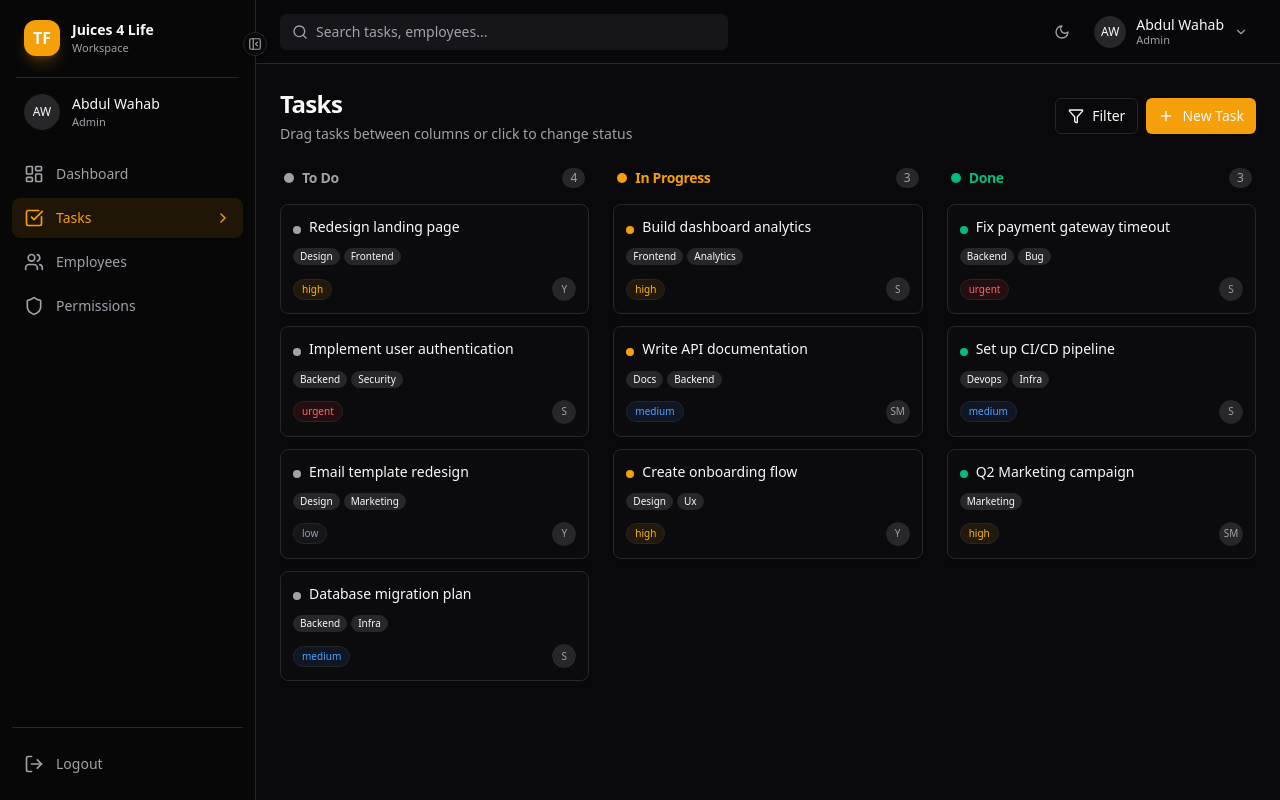
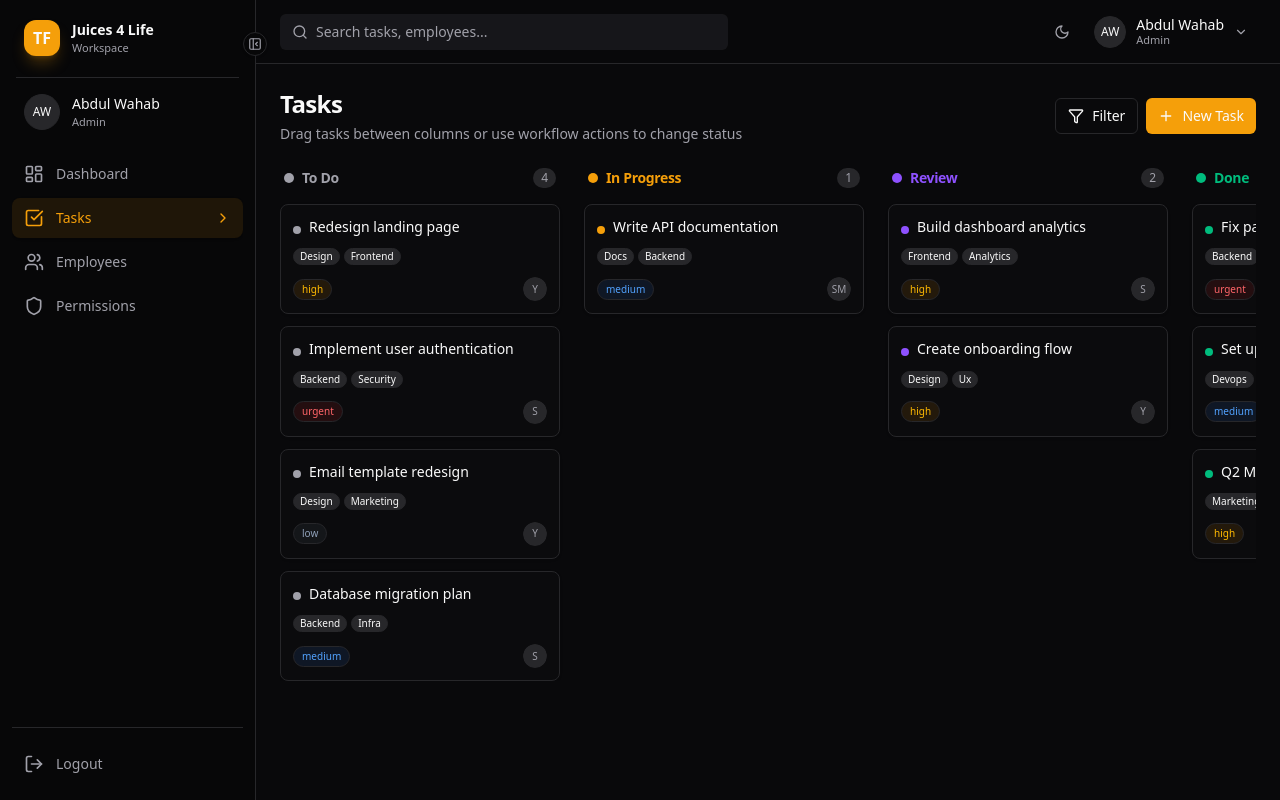
Before and after one commit to Awais512/juices4life, a Next.js app: page /tasks in a window 1280 px wide. Built offline with nearby package versions, Linux system fonts and the light colour scheme.

Commit message:
Added Review Column

```diff
--- a/features/dashboard/components/dashboard-home.tsx
+++ b/features/dashboard/components/dashboard-home.tsx
@@ -107,6 +107,7 @@ export function DashboardHome() {
                     "size-2 rounded-full shrink-0",
                     task.status === "todo" && "bg-muted-foreground",
                     task.status === "in-progress" && "bg-primary",
+                    task.status === "review" && "bg-violet-500",
                     task.status === "done" && "bg-emerald-500"
                   )} />
                   <div className="flex-1 min-w-0">
@@ -140,13 +141,13 @@ export function DashboardHome() {
               <div className="space-y-2">
                 <div className="flex justify-between text-sm">
                   <span className="text-muted-foreground">To Do</span>
-                  <span className="font-medium text-foreground">{stats.totalTasks - stats.tasksInProgress - stats.tasksDone}</span>
+                  <span className="font-medium text-foreground">{stats.totalTasks - stats.tasksInProgress - stats.tasksInReview - stats.tasksDone}</span>
                 </div>
                 <div className="h-2 rounded-full bg-muted overflow-hidden">
                   <div
                     className="h-full rounded-full bg-muted-foreground transition-all duration-500"
                     style={{
-                      width: `${((stats.totalTasks - stats.tasksInProgress - stats.tasksDone) / stats.totalTasks) * 100}%`,
+                      width: `${((stats.totalTasks - stats.tasksInProgress - stats.tasksInReview - stats.tasksDone) / stats.totalTasks) * 100}%`,
                     }}
                   />
                 </div>
@@ -161,6 +162,20 @@ export function DashboardHome() {
                     className="h-full rounded-full bg-primary transition-all duration-500"
                     style={{
                       width: `${(stats.tasksInProgress / stats.totalTasks) * 100}%`,
+                    }}
+                  />
+                </div>
+              </div>
+              <div className="space-y-2">
+                <div className="flex justify-between text-sm">
+                  <span className="text-muted-foreground">In Review</span>
+                  <span className="font-medium text-foreground">{stats.tasksInReview}</span>
+                </div>
+                <div className="h-2 rounded-full bg-muted overflow-hidden">
+                  <div
+                    className="h-full rounded-full bg-violet-500 transition-all duration-500"
+                    style={{
+                      width: `${(stats.tasksInReview / stats.totalTasks) * 100}%`,
                     }}
                   />
                 </div>
--- a/features/dashboard/components/tasks/kanban-board.tsx
+++ b/features/dashboard/components/tasks/kanban-board.tsx
@@ -58,7 +58,7 @@ export function KanbanBoard() {
         <div>
           <h1 className="text-2xl font-semibold tracking-tight text-foreground">Tasks</h1>
           <p className="text-sm text-muted-foreground mt-1">
-            Drag tasks between columns or click to change status
+            Drag tasks between columns or use workflow actions to change status
           </p>
         </div>
         <div className="flex items-center gap-2">
--- a/features/dashboard/components/tasks/task-card.tsx
+++ b/features/dashboard/components/tasks/task-card.tsx
@@ -4,6 +4,7 @@ import { useState } from "react";
 import { Card, CardContent } from "@/components/ui/card";
 import { Badge } from "@/components/ui/badge";
 import { Avatar, AvatarFallback } from "@/components/ui/avatar";
+import { Button } from "@/components/ui/button";
 import {
   Tooltip,
   TooltipContent,
@@ -17,37 +18,64 @@ import {
   DialogHeader,
   DialogTitle,
 } from "@/components/ui/dialog";
-import {
-  Select,
-  SelectContent,
-  SelectItem,
-  SelectTrigger,
-  SelectValue,
-} from "@/components/ui/select";
-import { Button } from "@/components/ui/button";
 import { getMockUserById, getPriorityColor } from "@/lib/mock-data";
 import type { TaskItem, TaskStatus } from "@/types";
-import { Calendar, User, ArrowRight, Tag } from "lucide-react";
+import {
+  Calendar,
+  User,
+  Tag,
+  Play,
+  CheckCheck,
+  ArrowLeft,
+  Eye,
+} from "lucide-react";
 import { cn } from "@/lib/utils";
+import {
+  getValidTransitions,
+  getTransitionLabel,
+} from "./transitions";
 
 interface TaskCardProps {
   task: TaskItem;
   onStatusChange: (taskId: string, newStatus: TaskStatus) => void;
 }
 
-const statusOptions: { value: TaskStatus; label: string }[] = [
-  { value: "todo", label: "To Do" },
-  { value: "in-progress", label: "In Progress" },
-  { value: "done", label: "Done" },
-];
+const statusMeta: Record<TaskStatus, { dot: string; label: string }> = {
+  "todo": { dot: "bg-muted-foreground", label: "To Do" },
+  "in-progress": { dot: "bg-primary", label: "In Progress" },
+  "review": { dot: "bg-violet-500", label: "Review" },
+  "done": { dot: "bg-emerald-500", label: "Done" },
+};
+
+const transitionIcons: Record<string, React.ReactNode> = {
+  "todo->in-progress": <Play className="size-3.5" />,
+  "in-progress->review": <Eye className="size-3.5" />,
+  "in-progress->todo": <ArrowLeft className="size-3.5" />,
+  "review->done": <CheckCheck className="size-3.5" />,
+  "review->in-progress": <ArrowLeft className="size-3.5" />,
+  "review->todo": <ArrowLeft className="size-3.5" />,
+};
+
+function getPrimaryTransition(from: TaskStatus): TaskStatus | null {
+  if (from === "todo") return "in-progress";
+  if (from === "in-progress") return "review";
+  if (from === "review") return "done";
+  return null;
+}
 
 export function TaskCard({ task, onStatusChange }: TaskCardProps) {
   const [open, setOpen] = useState(false);
   const [isDragging, setIsDragging] = useState(false);
   const assignee = getMockUserById(task.assigneeId);
+  const meta = statusMeta[task.status];
+  const transitions = getValidTransitions(task.status);
+  const primaryNext = getPrimaryTransition(task.status);
 
   function handleDragStart(e: React.DragEvent<HTMLDivElement>) {
-    e.dataTransfer.setData("text/plain", task.id);
+    e.dataTransfer.setData(
+      "text/plain",
+      JSON.stringify({ id: task.id, fromStatus: task.status })
+    );
     e.dataTransfer.effectAllowed = "move";
     setIsDragging(true);
   }
@@ -73,12 +101,7 @@ export function TaskCard({ task, onStatusChange }: TaskCardProps) {
           <CardContent className="p-3 space-y-3">
             <div className="flex items-start justify-between gap-2">
               <div className="flex items-center gap-2 min-w-0">
-                <div className={cn(
-                  "size-2 rounded-full shrink-0 mt-1.5",
-                  task.status === "todo" && "bg-muted-foreground",
-                  task.status === "in-progress" && "bg-primary",
-                  task.status === "done" && "bg-emerald-500"
-                )} />
+                <div className={cn("size-2 rounded-full shrink-0 mt-1.5", meta.dot)} />
                 <h4 className="text-sm font-medium text-foreground leading-snug line-clamp-2">
                   {task.title}
                 </h4>
@@ -103,6 +126,29 @@ export function TaskCard({ task, onStatusChange }: TaskCardProps) {
               <Badge className={cn("text-[10px] px-2 py-0.5 font-medium", getPriorityColor(task.priority))}>
                 {task.priority}
               </Badge>
+              <div className="flex items-center gap-1">
+                {primaryNext && (
+                  <Tooltip>
+                    <TooltipTrigger asChild>
+                      <Button
+                        variant="ghost"
+                        size="icon"
+                        className="size-6 opacity-0 group-hover:opacity-100 transition-opacity text-muted-foreground hover:text-foreground"
+                        onClick={(e) => {
+                          e.stopPropagation();
+                          onStatusChange(task.id, primaryNext);
+                        }}
+                      >
+                        {transitionIcons[`${task.status}->${primaryNext}`] ?? (
+                          <ArrowLeft className="size-3.5" />
+                        )}
+                      </Button>
+                    </TooltipTrigger>
+                    <TooltipContent side="top" className="text-xs">
+                      {getTransitionLabel(task.status, primaryNext)}
+                    </TooltipContent>
+                  </Tooltip>
+                )}
                 <Tooltip>
                   <TooltipTrigger asChild>
                     <Avatar className="size-6">
@@ -116,6 +162,7 @@ export function TaskCard({ task, onStatusChange }: TaskCardProps) {
                   </TooltipContent>
                 </Tooltip>
               </div>
+            </div>
           </CardContent>
         </Card>
 
@@ -123,12 +170,7 @@ export function TaskCard({ task, onStatusChange }: TaskCardProps) {
           <DialogContent className="sm:max-w-lg border-border/50 bg-card">
             <DialogHeader>
               <DialogTitle className="text-lg font-semibold flex items-center gap-2">
-                <div className={cn(
-                  "size-2.5 rounded-full",
-                  task.status === "todo" && "bg-muted-foreground",
-                  task.status === "in-progress" && "bg-primary",
-                  task.status === "done" && "bg-emerald-500"
-                )} />
+                <div className={cn("size-2.5 rounded-full", meta.dot)} />
                 {task.title}
               </DialogTitle>
               <DialogDescription className="text-sm text-muted-foreground pt-1">
@@ -185,29 +227,43 @@ export function TaskCard({ task, onStatusChange }: TaskCardProps) {
 
                 <div className="space-y-2">
                   <span className="text-xs text-muted-foreground font-medium flex items-center gap-1.5">
-                    <ArrowRight className="size-3" />
                     Status
                   </span>
-                  <Select
-                    value={task.status}
-                    onValueChange={(value) => {
-                      onStatusChange(task.id, value as TaskStatus);
+                  <div className="flex items-center gap-2">
+                    <div className={cn("size-2 rounded-full", meta.dot)} />
+                    <span className="text-sm text-foreground">{meta.label}</span>
+                  </div>
+                </div>
+              </div>
+
+              {transitions.length > 0 && (
+                <div className="space-y-2 pt-1 border-t border-border/50">
+                  <span className="text-xs text-muted-foreground font-medium">
+                    Workflow Actions
+                  </span>
+                  <div className="flex flex-wrap gap-2">
+                    {transitions.map((nextStatus) => {
+                      const nextMeta = statusMeta[nextStatus];
+                      return (
+                        <Button
+                          key={nextStatus}
+                          variant="outline"
+                          size="sm"
+                          className="gap-1.5 h-8 text-sm border-border/50"
+                          onClick={() => {
+                            onStatusChange(task.id, nextStatus);
                             setOpen(false);
                           }}
                         >
-                    <SelectTrigger className="h-8 text-sm">
-                      <SelectValue />
-                    </SelectTrigger>
-                    <SelectContent>
-                      {statusOptions.map((opt) => (
-                        <SelectItem key={opt.value} value={opt.value}>
-                          {opt.label}
-                        </SelectItem>
-                      ))}
-                    </SelectContent>
-                  </Select>
+                          {transitionIcons[`${task.status}->${nextStatus}`]}
+                          <span>{getTransitionLabel(task.status, nextStatus)}</span>
+                          <div className={cn("size-1.5 rounded-full", nextMeta.dot)} />
+                        </Button>
+                      );
+                    })}
                   </div>
                 </div>
+              )}
 
               {task.tags.length > 0 && (
                 <div className="space-y-2">
--- a/features/dashboard/components/tasks/task-column.tsx
+++ b/features/dashboard/components/tasks/task-column.tsx
@@ -4,7 +4,8 @@ import { useState } from "react";
 import { cn } from "@/lib/utils";
 import type { KanbanColumn as KanbanColumnType, TaskStatus } from "@/types";
 import { TaskCard } from "./task-card";
-import { GripVertical } from "lucide-react";
+import { GripVertical, Ban } from "lucide-react";
+import { canTransition } from "./transitions";
 
 interface TaskColumnProps {
   column: KanbanColumnType;
@@ -14,20 +15,40 @@ interface TaskColumnProps {
 const columnStyles: Record<TaskStatus, { accent: string; label: string }> = {
   todo: { accent: "bg-muted-foreground", label: "text-muted-foreground" },
   "in-progress": { accent: "bg-primary", label: "text-primary" },
+  review: { accent: "bg-violet-500", label: "text-violet-500" },
   done: { accent: "bg-emerald-500", label: "text-emerald-500" },
 };
 
 export function TaskColumn({ column, onStatusChange }: TaskColumnProps) {
   const [isDragOver, setIsDragOver] = useState(false);
+  const [isInvalidTarget, setIsInvalidTarget] = useState(false);
   const style = columnStyles[column.id];
 
+  function parseDragData(e: React.DragEvent): { id: string; fromStatus: TaskStatus } | null {
+    try {
+      return JSON.parse(e.dataTransfer.getData("text/plain"));
+    } catch {
+      return null;
+    }
+  }
+
   function handleDragOver(e: React.DragEvent<HTMLDivElement>) {
+    const data = parseDragData(e);
+    if (data && !canTransition(data.fromStatus, column.id)) {
+      e.dataTransfer.dropEffect = "none";
+      return;
+    }
     e.preventDefault();
     e.dataTransfer.dropEffect = "move";
   }
 
   function handleDragEnter(e: React.DragEvent<HTMLDivElement>) {
     e.preventDefault();
+    const data = parseDragData(e);
+    if (data && !canTransition(data.fromStatus, column.id)) {
+      setIsInvalidTarget(true);
+      return;
+    }
     setIsDragOver(true);
   }
 
@@ -35,16 +56,20 @@ export function TaskColumn({ column, onStatusChange }: TaskColumnProps) {
     const relatedTarget = e.relatedTarget as Node | null;
     if (!e.currentTarget.contains(relatedTarget)) {
       setIsDragOver(false);
+      setIsInvalidTarget(false);
     }
   }
 
   function handleDrop(e: React.DragEvent<HTMLDivElement>) {
     e.preventDefault();
     setIsDragOver(false);
-    const taskId = e.dataTransfer.getData("text/plain");
-    if (taskId) {
-      onStatusChange(taskId, column.id);
-    }
+    setIsInvalidTarget(false);
+
+    const data = parseDragData(e);
+    if (!data) return;
+    if (!canTransition(data.fromStatus, column.id)) return;
+
+    onStatusChange(data.id, column.id);
   }
 
   return (
@@ -68,7 +93,8 @@ export function TaskColumn({ column, onStatusChange }: TaskColumnProps) {
       <div
         className={cn(
           "flex flex-col gap-3 min-h-[200px] rounded-xl transition-all duration-200",
-          isDragOver && "bg-primary/5 ring-2 ring-primary/30 ring-dashed"
+          isDragOver && !isInvalidTarget && "bg-primary/5 ring-2 ring-primary/30 ring-dashed",
+          isInvalidTarget && "bg-destructive/5 ring-2 ring-destructive/30 ring-dashed"
         )}
       >
         {column.tasks.map((task) => (
@@ -80,15 +106,28 @@ export function TaskColumn({ column, onStatusChange }: TaskColumnProps) {
           <div
             className={cn(
               "flex flex-col items-center justify-center py-12 text-center border-2 border-dashed rounded-xl transition-all duration-200",
-              isDragOver
+              isDragOver && !isInvalidTarget
                 ? "border-primary/40 bg-primary/5"
-                : "border-border/50 bg-muted/10"
+                : isInvalidTarget
+                  ? "border-destructive/40 bg-destructive/5"
+                  : "border-border/50 bg-muted/10"
             )}
           >
-            <GripVertical className={cn("size-6 mb-2", isDragOver ? "text-primary/40" : "text-muted-foreground/40")} />
-            <p className={cn("text-xs font-medium", isDragOver ? "text-primary/60" : "text-muted-foreground/60")}>
-              {isDragOver ? "Drop here" : "No tasks yet"}
-            </p>
+            {isInvalidTarget ? (
+              <>
+                <Ban className="size-6 mb-2 text-destructive/40" />
+                <p className="text-xs font-medium text-destructive/60">
+                  Invalid transition
+                </p>
+              </>
+            ) : (
+              <>
+                <GripVertical className={cn("size-6 mb-2", isDragOver ? "text-primary/40" : "text-muted-foreground/40")} />
+                <p className={cn("text-xs font-medium", isDragOver ? "text-primary/60" : "text-muted-foreground/60")}>
+                  {isDragOver ? "Drop here" : "No tasks yet"}
+                </p>
+              </>
+            )}
           </div>
         )}
       </div>
--- /dev/null
+++ b/features/dashboard/components/tasks/transitions.ts
@@ -0,0 +1,34 @@
+import type { TaskStatus } from "@/types";
+
+export const TRANSITIONS: Record<TaskStatus, TaskStatus[]> = {
+  "todo": ["in-progress"],
+  "in-progress": ["review", "todo"],
+  "review": ["done", "in-progress", "todo"],
+  "done": [],
+};
+
+export interface TransitionDef {
+  label: string;
+  icon: string;
+}
+
+export const TRANSITION_LABELS: Record<string, TransitionDef> = {
+  "todo->in-progress": { label: "Start Progress", icon: "Play" },
+  "in-progress->review": { label: "Submit for Review", icon: "Eye" },
+  "in-progress->todo": { label: "Move Back to To Do", icon: "ArrowLeft" },
+  "review->done": { label: "Approve", icon: "CheckCheck" },
+  "review->in-progress": { label: "Send Back", icon: "ArrowLeft" },
+  "review->todo": { label: "Send to Backlog", icon: "ArrowLeft" },
+};
+
+export function getValidTransitions(status: TaskStatus): TaskStatus[] {
+  return TRANSITIONS[status] ?? [];
+}
+
+export function getTransitionLabel(from: TaskStatus, to: TaskStatus): string {
+  return TRANSITION_LABELS[`${from}->${to}`]?.label ?? `Move to ${to}`;
+}
+
+export function canTransition(from: TaskStatus, to: TaskStatus): boolean {
+  return TRANSITIONS[from]?.includes(to) ?? false;
+}
--- a/features/dashboard/types/dashboard-types.ts
+++ b/features/dashboard/types/dashboard-types.ts
@@ -5,6 +5,7 @@ export type { TaskItem, User, KanbanColumn };
 export interface DashboardStats {
   totalTasks: number;
   tasksInProgress: number;
+  tasksInReview: number;
   tasksDone: number;
   totalEmployees: number;
 }
--- a/features/dashboard/utils/dashboard-utils.ts
+++ b/features/dashboard/utils/dashboard-utils.ts
@@ -8,6 +8,7 @@ export function getDashboardStats(): DashboardStats {
   return {
     totalTasks: MOCK_TASKS.length,
     tasksInProgress: MOCK_TASKS.filter((t) => t.status === "in-progress").length,
+    tasksInReview: MOCK_TASKS.filter((t) => t.status === "review").length,
     tasksDone: MOCK_TASKS.filter((t) => t.status === "done").length,
     totalEmployees: MOCK_USERS.filter((u) => u.role === "employee").length,
   };
--- a/lib/mock-data.ts
+++ b/lib/mock-data.ts
@@ -102,7 +102,7 @@ export const MOCK_TASKS: TaskItem[] = [
     id: "t3",
     title: "Build dashboard analytics",
     description: "Design and implement interactive charts for user engagement metrics, revenue tracking, and real-time data visualization.",
-    status: "in-progress",
+    status: "review",
     priority: "high",
     assigneeId: "u4",
     createdBy: "u1",
@@ -141,7 +141,7 @@ export const MOCK_TASKS: TaskItem[] = [
     id: "t6",
     title: "Create onboarding flow",
     description: "Design a guided onboarding experience with interactive tutorial steps, tooltips, and progress tracking for new users.",
-    status: "in-progress",
+    status: "review",
     priority: "high",
     assigneeId: "u2",
     createdBy: "u6",
@@ -214,6 +214,7 @@ export function getKanbanColumns(): KanbanColumn[] {
   const columns: KanbanColumn[] = [
     { id: "todo", title: "To Do", tasks: [] },
     { id: "in-progress", title: "In Progress", tasks: [] },
+    { id: "review", title: "Review", tasks: [] },
     { id: "done", title: "Done", tasks: [] },
   ];
 
--- a/types/index.ts
+++ b/types/index.ts
@@ -1,6 +1,6 @@
 export type UserRole = "admin" | "employee";
 
-export type TaskStatus = "todo" | "in-progress" | "done";
+export type TaskStatus = "todo" | "in-progress" | "review" | "done";
 
 export type TaskPriority = "low" | "medium" | "high" | "urgent";
 
```
Lines whose indentation alone changed are shown as unchanged.
